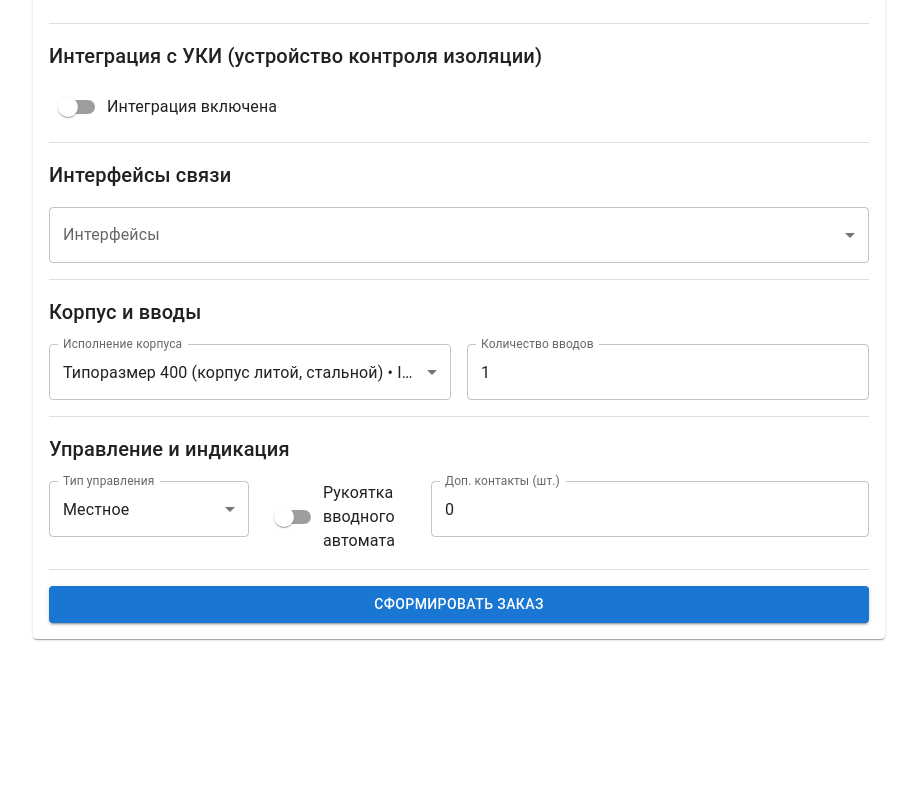
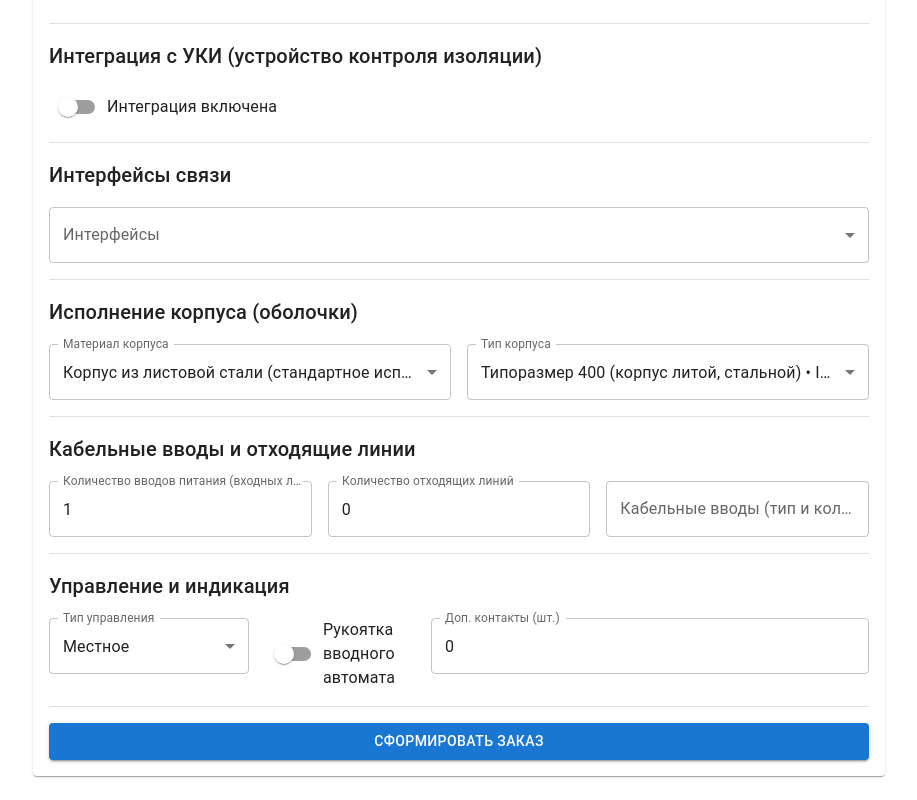
Before and after one commit to daniyarsatybaldy90-glitch/GX-M, a React (Vite) app: page / in a window 1280 px wide. Shown: the part 1471-2271 px from the top of the page, without its empty margins (181-1098 px from the left). Before the commit the page ends 2134 px from the top, so only its background shows below. Built offline with nearby package versions, Linux system fonts and the light colour scheme.

Commit message:
Add enclosure material options and cable entry specifications

```diff
--- a/src/components/ConfiguratorForm.tsx
+++ b/src/components/ConfiguratorForm.tsx
@@ -69,7 +69,8 @@ export default function ConfiguratorForm(){
     protections: [],
     uki: { enabled: false, model: undefined },
     interfaces: [],
-    enclosure: { id: 'NM8N-400', inlets: 1 },
+    enclosure: { id: 'NM8N-400', inlets: 1, material: 'carbon', ip: 'IP40' },
+    cabling: { inputLines: 0, outputLines: 0, cableEntries: undefined },
     controls: { buttons: ['ON', 'OFF'], indicators: ['Trip'], auxContacts: 0, controlType: 'local', hasHandle: false }
   }), [])
 
@@ -427,17 +428,36 @@ export default function ConfiguratorForm(){
 
         <Divider />
 
-        <Typography variant="h6">Корпус и вводы</Typography>
+        <Typography variant="h6">Исполнение корпуса (оболочки)</Typography>
         <Stack direction={{ xs:'column', sm:'row' }} spacing={2}>
+          <Controller name="enclosure.material" control={control} render={({ field })=>(
+            <TextField select label="Материал корпуса" {...field} fullWidth sx={{ minWidth: 250 }}>
+              <MenuItem value="carbon">Корпус из листовой стали (стандартное исполнение)</MenuItem>
+              <MenuItem value="stainless">Корпус из нержавеющей стали</MenuItem>
+              <MenuItem value="explosive">Взрывозащищённый корпус (Ex-исполнение)</MenuItem>
+            </TextField>
+          )}/>
           <Controller name="enclosure.id" control={control} render={({ field })=>(
-            <TextField select label="Исполнение корпуса" {...field} fullWidth sx={{ minWidth: 200 }}>
+            <TextField select label="Тип корпуса" {...field} fullWidth sx={{ minWidth: 200 }}>
               {(enclosures?.items||[]).map((e:any)=>(
                 <MenuItem key={e.id} value={e.id}>{(e.title||e.id)} • {e.ip}</MenuItem>
               ))}
             </TextField>
           )}/>
+        </Stack>
+
+        <Divider />
+
+        <Typography variant="h6">Кабельные вводы и отходящие линии</Typography>
+        <Stack direction={{ xs:'column', sm:'row' }} spacing={2}>
           <Controller name="enclosure.inlets" control={control} render={({ field })=>(
-            <TextField type="number" label="Количество вводов" inputProps={{ min:1, max:4 }} {...field} fullWidth sx={{ minWidth: 150 }} />
+            <TextField type="number" label="Количество вводов питания (входных линий)" inputProps={{ min:1, max:10 }} {...field} fullWidth sx={{ minWidth: 200 }} />
+          )}/>
+          <Controller name="cabling.inputLines" control={control} render={({ field })=>(
+            <TextField type="number" label="Количество отходящих линий" inputProps={{ min:0, max:10 }} {...field} fullWidth sx={{ minWidth: 200 }} />
+          )}/>
+          <Controller name="cabling.cableEntries" control={control} render={({ field })=>(
+            <TextField label="Кабельные вводы (тип и количество сальников)" placeholder="Например: М20x1.5 (2 шт.)" {...field} fullWidth sx={{ minWidth: 250 }} />
           )}/>
         </Stack>
 
--- a/src/services.PDFService.ts
+++ b/src/services.PDFService.ts
@@ -44,8 +44,24 @@ export async function renderOrderPDF(order:any): Promise<Blob>{
   rows.push(['Защиты', order.device.protections.join(', ') || '—'])
   rows.push(['УКИ', order.device.uki.enabled ? (order.device.uki.model||'УКИ включено') : 'Нет'])
   rows.push(['Интерфейсы', order.device.interfaces.join(', ') || '—'])
-  rows.push(['Корпус', `${order.device.enclosure.id}`])
-  rows.push(['Количество вводов', String(order.device.enclosure.inlets)])
+
+  // Исполнение корпуса
+  const materialMap: {[key: string]: string} = {
+    'carbon': 'Корпус из листовой стали (стандартное)',
+    'stainless': 'Корпус из нержавеющей стали',
+    'explosive': 'Взрывозащищённый корпус (Ex-исполнение)'
+  }
+  const materialLabel = materialMap[order.device.enclosure.material] || 'Корпус из листовой стали'
+  rows.push(['Исполнение корпуса', materialLabel])
+  rows.push(['Тип корпуса', `${order.device.enclosure.id}`])
+  rows.push(['Степень защиты', order.device.enclosure.ip || 'IP40'])
+
+  // Кабельные вводы
+  rows.push(['', ''])
+  rows.push(['Кабельные вводы и отходящие линии', ''])
+  rows.push(['Количество вводов питания', String(order.device.enclosure.inlets)])
+  if(order.cabling?.inputLines) rows.push(['Количество отходящих линий', String(order.cabling.inputLines)])
+  if(order.cabling?.cableEntries) rows.push(['Кабельные вводы (сальники)', order.cabling.cableEntries])
 
   const controlTypeLabel =
     order.device.controls.controlType === 'combined' ? 'Комбинированное' :
--- a/src/services.ValidationEngine.ts
+++ b/src/services.ValidationEngine.ts
@@ -29,7 +29,17 @@ export const OrderFormSchema = z.object({
     }
   }),
   interfaces: z.array(z.string()).default([]),
-  enclosure: z.object({ id: z.string(), inlets: z.number().min(1).max(4) }),
+  enclosure: z.object({
+    id: z.string(),
+    inlets: z.number().min(1).max(4),
+    material: z.enum(['carbon', 'stainless', 'explosive']).default('carbon'),
+    ip: z.string().default('IP40')
+  }),
+  cabling: z.object({
+    inputLines: z.number().min(0).max(10).default(0),
+    outputLines: z.number().min(0).max(10).default(0),
+    cableEntries: z.string().optional()
+  }).optional(),
   controls: z.object({
     buttons: z.array(z.string()),
     indicators: z.array(z.string()),
```
